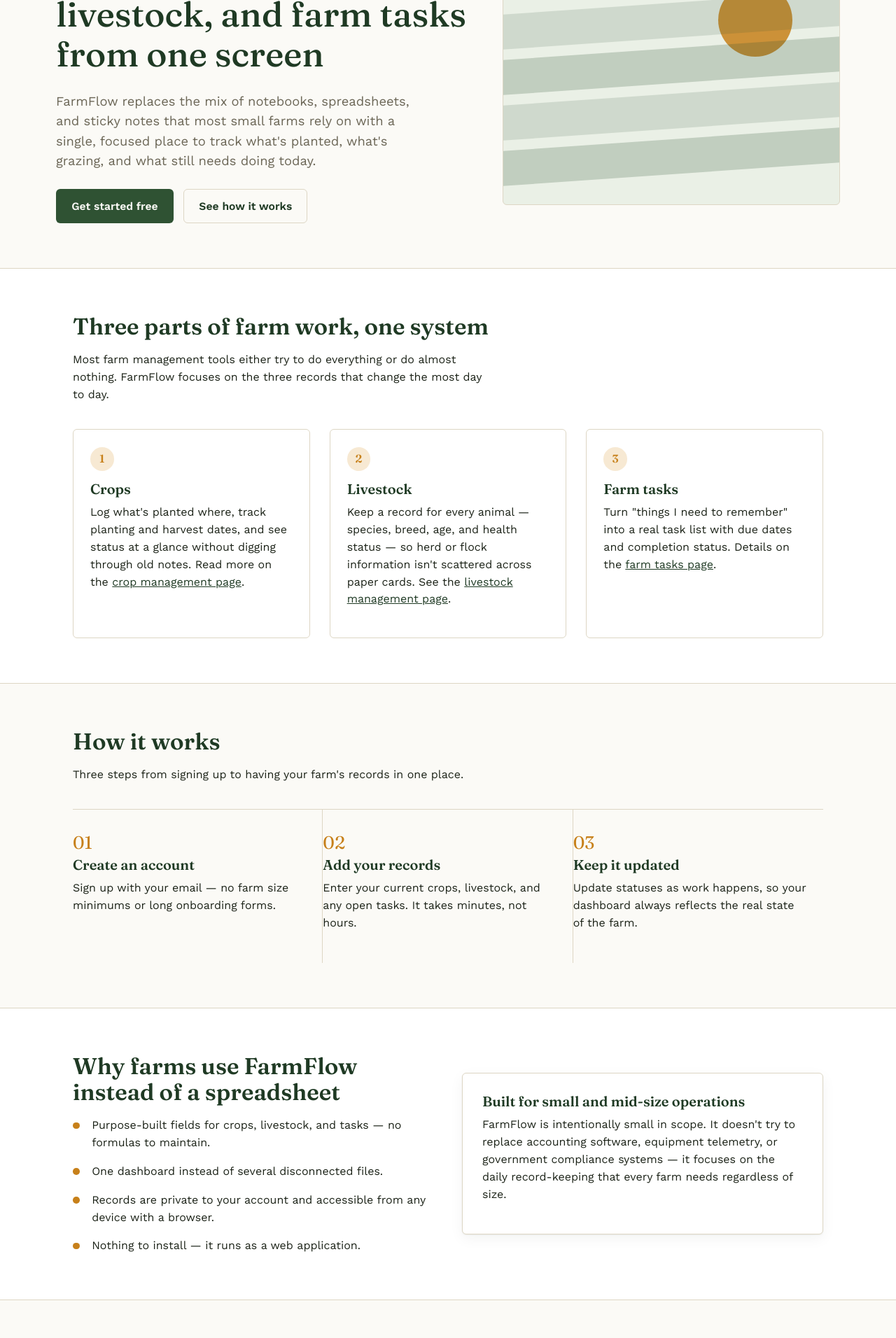
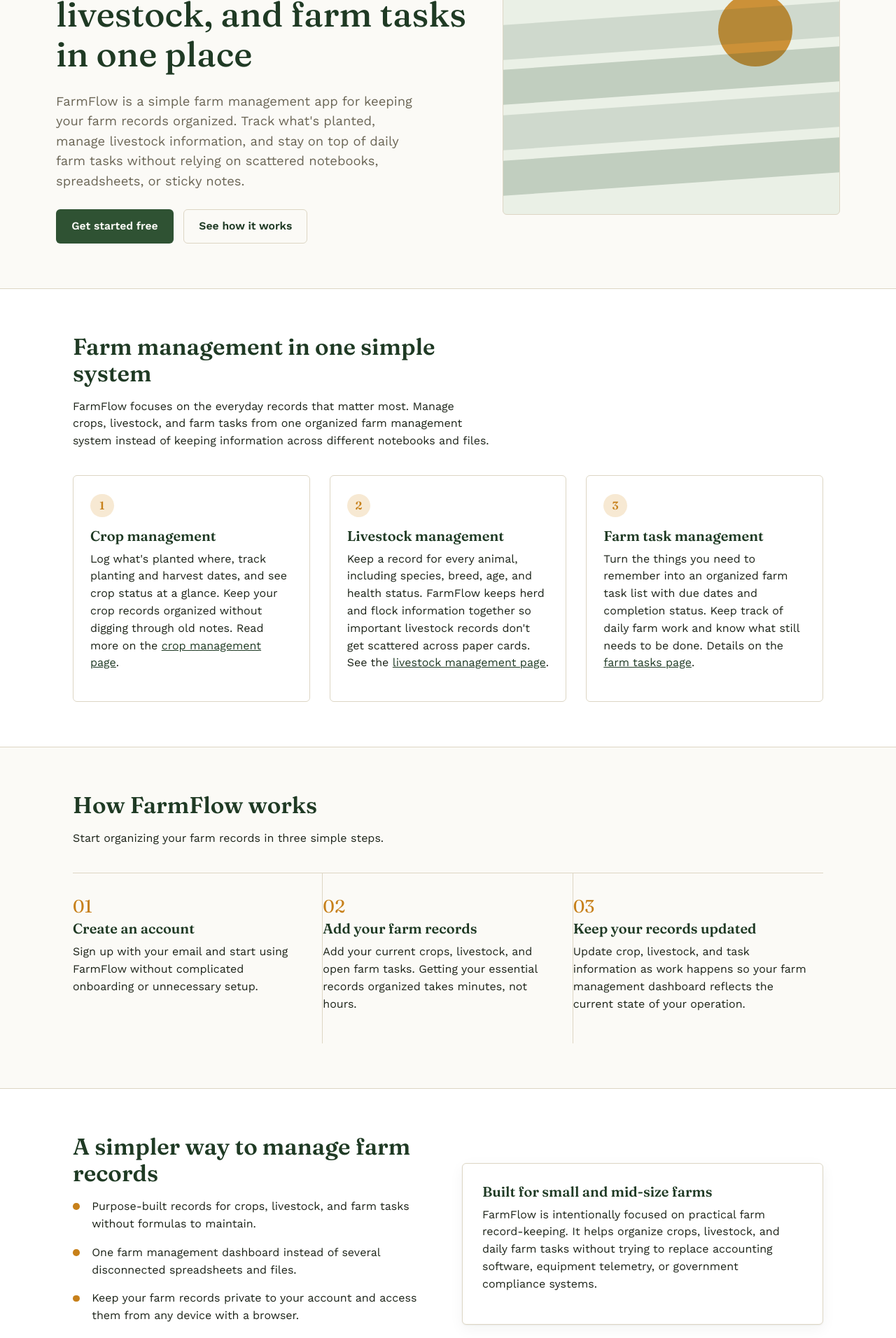
Before and after one commit to blaiz454/FarmFlow, a React (Vite) app in the folder frontend/: page / in a window 1280 px wide. Shown: the part 240-2152 px from the top of the page at 70% size. Built offline with nearby package versions, Linux system fonts and the light colour scheme; no server answers.

Commit message:
Optimize homepage for farm management SEO

```diff
--- a/frontend/src/pages/Home.jsx
+++ b/frontend/src/pages/Home.jsx
@@ -7,7 +7,7 @@
     <>
       <SEO
         title={null}
-        description="FarmFlow is a lightweight farm management application for tracking crops, livestock, and daily farm tasks in one place — no spreadsheets, no clutter."
+        description="FarmFlow is simple farm management software for keeping crops, livestock, and daily farm tasks organized in one place — without spreadsheets or clutter."
         path="/"
         jsonLd={[
           {
@@ -30,27 +30,46 @@
             applicationCategory: "BusinessApplication",
             operatingSystem: "Web",
             description: seoConfig.defaultDescription,
-            offers: { "@type": "Offer", price: "0", priceCurrency: "USD" },
+            offers: {
+              "@type": "Offer",
+              price: "0",
+              priceCurrency: "USD",
+            },
           },
         ]}
       />
 
       <section className="hero container">
         <div className="hero-copy">
-          <p className="eyebrow">Farm management, simplified</p>
-          <h1>Run your crops, livestock, and farm tasks from one screen</h1>
+          <p className="eyebrow">Simple farm management software</p>
+
+          <h1>
+            Manage your crops, livestock, and farm tasks in one place
+          </h1>
+
           <p className="lede">
-            FarmFlow replaces the mix of notebooks, spreadsheets, and sticky
-            notes that most small farms rely on with a single, focused place
-            to track what's planted, what's grazing, and what still needs
-            doing today.
+            FarmFlow is a simple farm management app for keeping your farm
+            records organized. Track what's planted, manage livestock
+            information, and stay on top of daily farm tasks without relying
+            on scattered notebooks, spreadsheets, or sticky notes.
           </p>
+
           <div className="hero-ctas">
-            <Link to="/login" className="btn btn-primary">Get started free</Link>
-            <Link to="/features" className="btn btn-secondary">See how it works</Link>
+            <Link to="/login" className="btn btn-primary">
+              Get started free
+            </Link>
+
+            <Link to="/features" className="btn btn-secondary">
+              See how it works
+            </Link>
           </div>
         </div>
-        <div className="hero-rows" role="img" aria-label="Illustration of planted crop rows under the sun">
+
+        <div
+          className="hero-rows"
+          role="img"
+          aria-label="Illustration of planted crop rows under the sun"
+        >
           <div className="sun" />
           <div className="row" style={{ top: "20%" }} />
           <div className="row" style={{ top: "38%" }} />
@@ -59,91 +78,167 @@
         </div>
       </section>
 
-      <section className="section section-alt" aria-labelledby="feature-overview-heading">
+      <section
+        className="section section-alt"
+        aria-labelledby="feature-overview-heading"
+      >
         <div className="container">
           <div className="section-head">
-            <h2 id="feature-overview-heading">Three parts of farm work, one system</h2>
+            <h2 id="feature-overview-heading">
+              Farm management in one simple system
+            </h2>
+
             <p>
-              Most farm management tools either try to do everything or do
-              almost nothing. FarmFlow focuses on the three records that
-              change the most day to day.
+              FarmFlow focuses on the everyday records that matter most.
+              Manage crops, livestock, and farm tasks from one organized
+              farm management system instead of keeping information across
+              different notebooks and files.
             </p>
           </div>
+
           <div className="grid-3">
             <div className="feature-item">
               <span className="mark">1</span>
-              <h3>Crops</h3>
+
+              <h3>Crop management</h3>
+
               <p>
                 Log what's planted where, track planting and harvest dates,
-                and see status at a glance without digging through old
-                notes. Read more on the <Link to="/crop-management">crop management page</Link>.
+                and see crop status at a glance. Keep your crop records
+                organized without digging through old notes. Read more on
+                the <Link to="/crop-management">crop management page</Link>.
               </p>
             </div>
+
             <div className="feature-item">
               <span className="mark">2</span>
-              <h3>Livestock</h3>
+
+              <h3>Livestock management</h3>
+
               <p>
-                Keep a record for every animal — species, breed, age, and
-                health status — so herd or flock information isn't
-                scattered across paper cards. See the <Link to="/livestock-management">livestock management page</Link>.
+                Keep a record for every animal, including species, breed,
+                age, and health status. FarmFlow keeps herd and flock
+                information together so important livestock records don't
+                get scattered across paper cards. See the{" "}
+                <Link to="/livestock-management">
+                  livestock management page
+                </Link>
+                .
               </p>
             </div>
+
             <div className="feature-item">
               <span className="mark">3</span>
-              <h3>Farm tasks</h3>
+
+              <h3>Farm task management</h3>
+
               <p>
-                Turn "things I need to remember" into a real task list with
-                due dates and completion status. Details on the <Link to="/farm-tasks">farm tasks page</Link>.
+                Turn the things you need to remember into an organized farm
+                task list with due dates and completion status. Keep track
+                of daily farm work and know what still needs to be done.
+                Details on the <Link to="/farm-tasks">farm tasks page</Link>.
               </p>
             </div>
           </div>
         </div>
       </section>
 
-      <section className="section" aria-labelledby="how-it-works-heading">
+      <section
+        className="section"
+        aria-labelledby="how-it-works-heading"
+      >
         <div className="container">
           <div className="section-head">
-            <h2 id="how-it-works-heading">How it works</h2>
-            <p>Three steps from signing up to having your farm's records in one place.</p>
+            <h2 id="how-it-works-heading">
+              How FarmFlow works
+            </h2>
+
+            <p>
+              Start organizing your farm records in three simple steps.
+            </p>
           </div>
+
           <div className="how-steps">
             <div className="how-step">
               <div className="num">01</div>
+
               <h3>Create an account</h3>
-              <p>Sign up with your email — no farm size minimums or long onboarding forms.</p>
+
+              <p>
+                Sign up with your email and start using FarmFlow without
+                complicated onboarding or unnecessary setup.
+              </p>
             </div>
+
             <div className="how-step">
               <div className="num">02</div>
-              <h3>Add your records</h3>
-              <p>Enter your current crops, livestock, and any open tasks. It takes minutes, not hours.</p>
+
+              <h3>Add your farm records</h3>
+
+              <p>
+                Add your current crops, livestock, and open farm tasks.
+                Getting your essential records organized takes minutes,
+                not hours.
+              </p>
             </div>
+
             <div className="how-step">
               <div className="num">03</div>
-              <h3>Keep it updated</h3>
-              <p>Update statuses as work happens, so your dashboard always reflects the real state of the farm.</p>
+
+              <h3>Keep your records updated</h3>
+
+              <p>
+                Update crop, livestock, and task information as work
+                happens so your farm management dashboard reflects the
+                current state of your operation.
+              </p>
             </div>
           </div>
         </div>
       </section>
 
-      <section className="section section-alt" aria-labelledby="benefits-heading">
+      <section
+        className="section section-alt"
+        aria-labelledby="benefits-heading"
+      >
         <div className="container grid-2">
           <div>
-            <h2 id="benefits-heading">Why farms use FarmFlow instead of a spreadsheet</h2>
+            <h2 id="benefits-heading">
+              A simpler way to manage farm records
+            </h2>
+
             <ul className="benefits-list">
-              <li>Purpose-built fields for crops, livestock, and tasks — no formulas to maintain.</li>
-              <li>One dashboard instead of several disconnected files.</li>
-              <li>Records are private to your account and accessible from any device with a browser.</li>
-              <li>Nothing to install — it runs as a web application.</li>
+              <li>
+                Purpose-built records for crops, livestock, and farm tasks
+                without formulas to maintain.
+              </li>
+
+              <li>
+                One farm management dashboard instead of several
+                disconnected spreadsheets and files.
+              </li>
+
+              <li>
+                Keep your farm records private to your account and access
+                them from any device with a browser.
+              </li>
+
+              <li>
+                Nothing to install — FarmFlow runs as a web application.
+              </li>
             </ul>
           </div>
+
           <div className="card">
-            <h3 className="mt-0">Built for small and mid-size operations</h3>
+            <h3 className="mt-0">
+              Built for small and mid-size farms
+            </h3>
+
             <p>
-              FarmFlow is intentionally small in scope. It doesn't try to
-              replace accounting software, equipment telemetry, or
-              government compliance systems — it focuses on the daily
-              record-keeping that every farm needs regardless of size.
+              FarmFlow is intentionally focused on practical farm
+              record-keeping. It helps organize crops, livestock, and daily
+              farm tasks without trying to replace accounting software,
+              equipment telemetry, or government compliance systems.
             </p>
           </div>
         </div>
@@ -153,10 +248,19 @@
         <div className="container">
           <div className="cta-band">
             <div>
-              <h2>Ready to see your farm in one place?</h2>
-              <p>Create a free account and add your first crop, animal, or task in minutes.</p>
+              <h2>
+                Ready to manage your farm in one place?
+              </h2>
+
+              <p>
+                Create a free account and add your first crop, animal, or
+                farm task in minutes.
+              </p>
             </div>
-            <Link to="/login" className="btn btn-primary">Get started free</Link>
+
+            <Link to="/login" className="btn btn-primary">
+              Get started free
+            </Link>
           </div>
         </div>
       </section>
```
